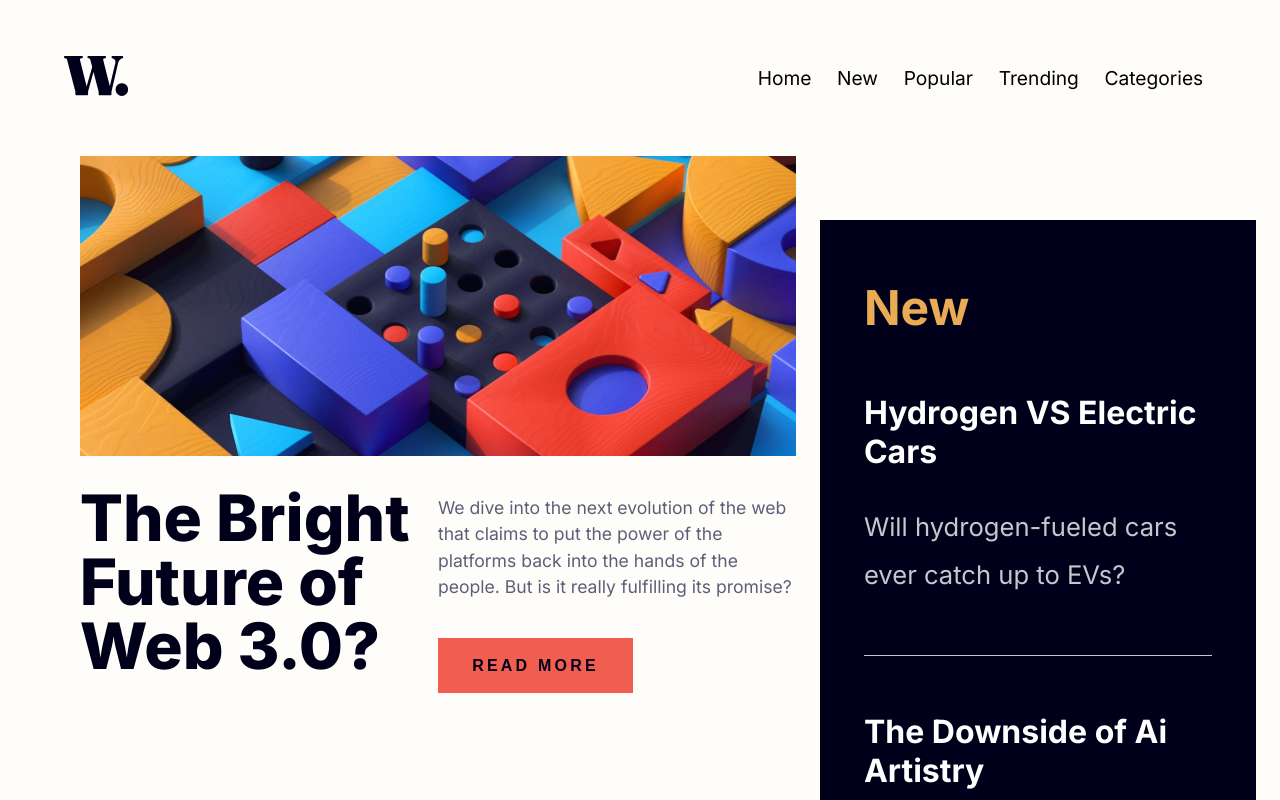
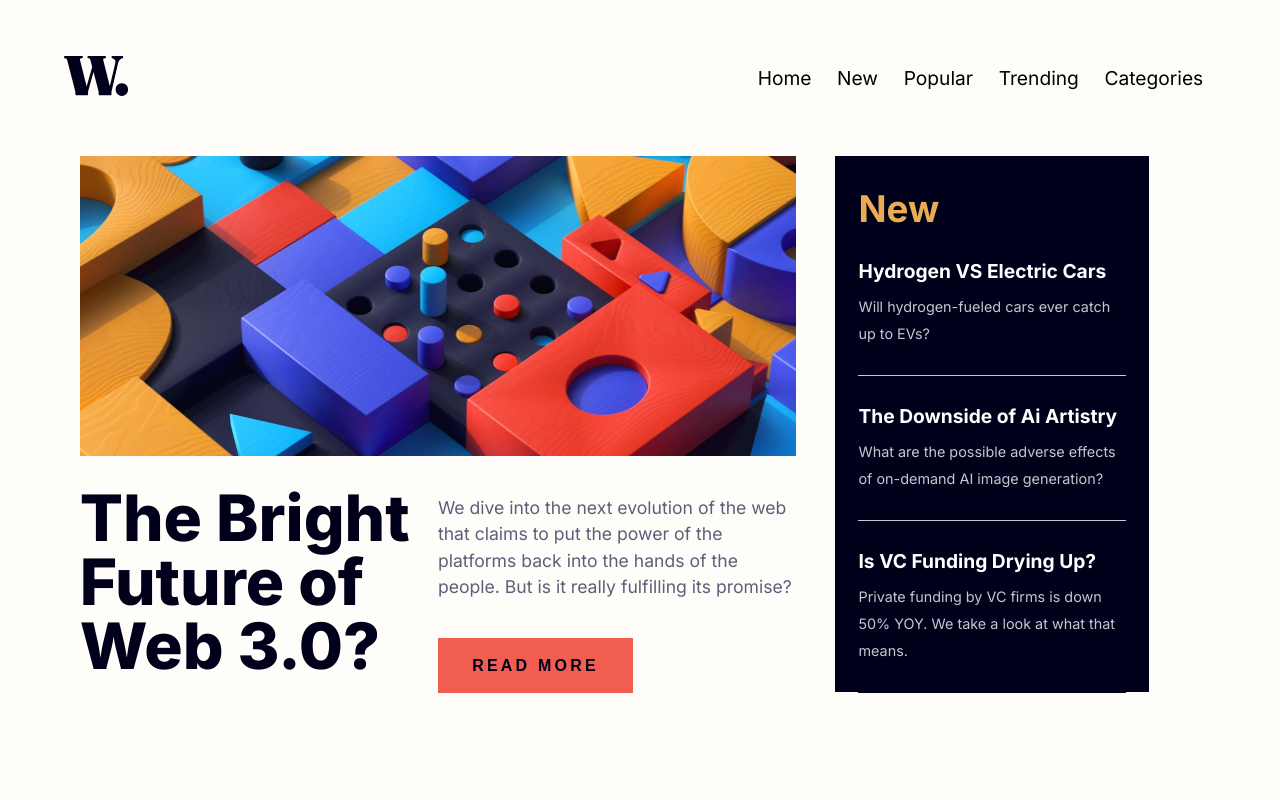
Before and after one commit to Luendel/news-home-page, an Angular app: page / in a window 1280 px wide. Shown: the top 800 px of the page. Built offline with nearby package versions, Linux system fonts and the light colour scheme.

Commit message:
modified:   src/components/new-section/section.component.css

```diff
--- a/src/components/new-section/section.component.css
+++ b/src/components/new-section/section.component.css
@@ -44,7 +44,7 @@ section ul li p {
     color: hsl(233, 8%, 79%);
 }
 
-@media (min-width:600px) {
+@media (min-width:600px) and (max-width:1000px) {
     section {
         padding-top: 3.6rem;
         margin-top: 4rem;
@@ -70,3 +70,38 @@ section ul li p {
         line-height: 3rem;
     }
 }
+
+@media (min-width:1000px) {
+    section {
+        width: 65%;
+        height: 33.5rem;
+        margin-left: 8%;
+        margin-top: 0;
+        padding-top: 1.9rem;
+    }
+
+    section h2 {
+        width: 85%;
+        margin-top: 0;
+        font-size: 2.3rem;
+    }
+
+    section ul {
+        width: 85%;
+    }
+
+    section ul li:last-child {
+        border-bottom: none;
+        background-color: hsl(240, 100%, 5%);
+    }
+
+    section ul li h3 {
+        font-size: 1.2rem;
+    }
+
+    section ul li p {
+        margin-top: 0.6rem;
+        font-size: 0.9rem;
+        line-height: 1.7rem;
+    }
+}
```
